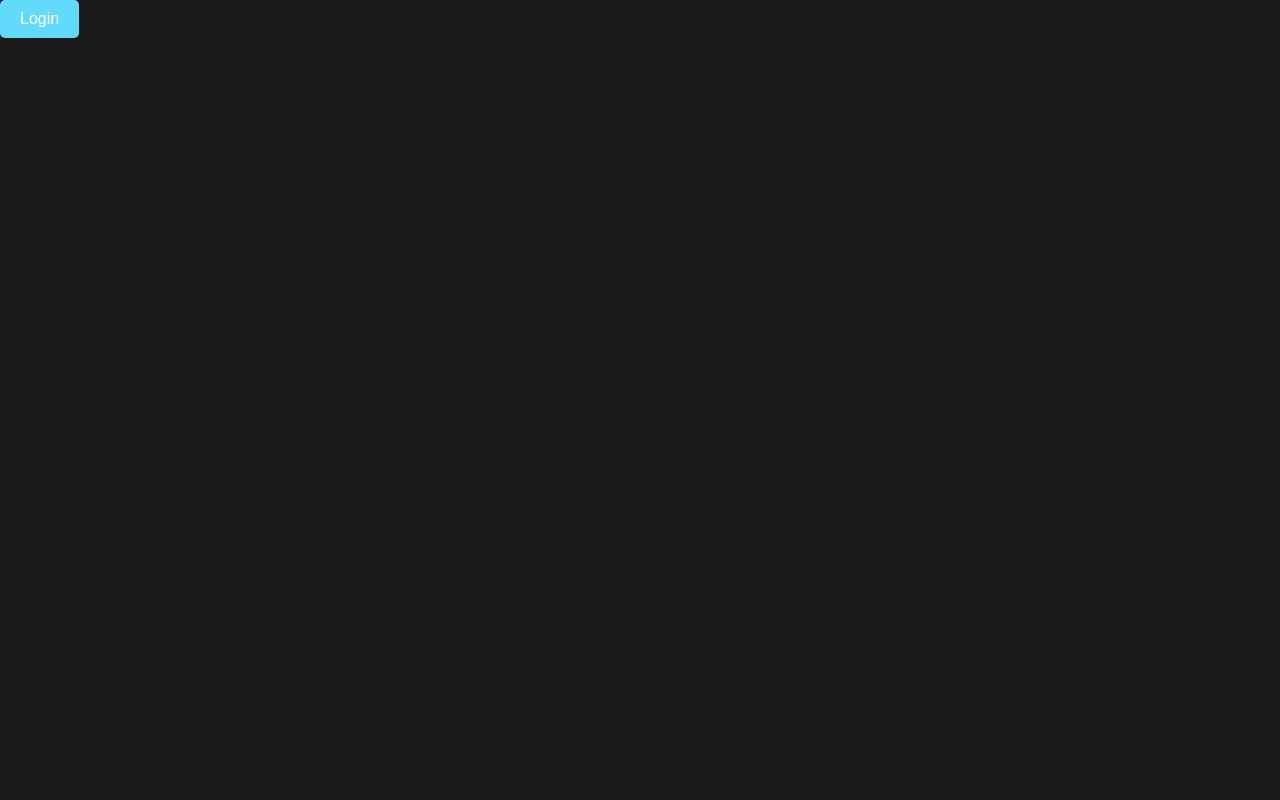
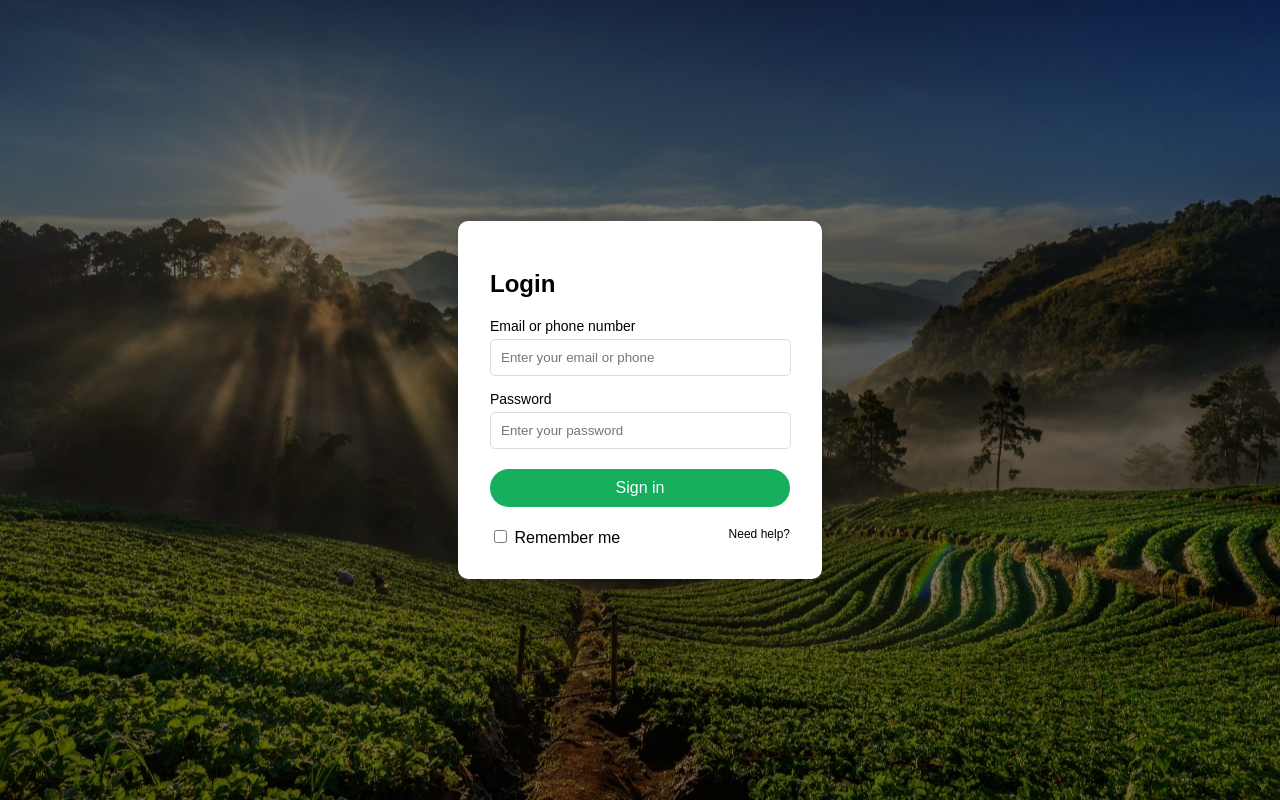
Before and after one commit to rodrivmac1/smartfarm, a React (Create React App) app: page / in a window 1280 px wide. Built offline with nearby package versions, Linux system fonts and the light colour scheme.

Commit message:
Se agrega el login.

```diff
--- a/src/Login.css
+++ b/src/Login.css
@@ -1,14 +1,117 @@
+.login-container {
+  display: flex;
+  justify-content: center;
+  align-items: center;
+  height: 100vh;
+  background-image: url('./assets/Fondo.jpg');  /* Imagen de fondo */
+  background-size: cover;
+  background-position: center;
+  position: relative;
+}
+
+/* Agregar transparencia al fondo del contenedor */
+.login-container::after {
+  content: '';
+  position: absolute;
+  top: 0;
+  left: 0;
+  right: 0;
+  bottom: 0;
+  background-color: rgba(0, 0, 0, 0.5); /* Transparencia ajustada */
+  z-index: 0;
+}
+
+/* Contenedor de la caja de login */
+.login-box {
+  position: relative;
+  background-color: white;
+  border-radius: 10px;
+  padding: 2rem;
+  box-shadow: 0 4px 8px rgba(0, 0, 0, 0.1);
+  width: 300px;
+  text-align: left;
+  z-index: 1; /* Mantener la caja por encima del fondo */
+}
+
+/* Ajusta el contenido, manteniéndolo por encima del fondo */
+.login-container > * {
+  position: relative;
+  z-index: 1; /* Evita que el contenido sea afectado por la capa de transparencia */
+}
+
+
+/* Título de login */
+.login-title {
+  font-size: 24px;
+  font-weight: bold;
+  margin-bottom: 20px;
+  text-align: left;
+}
+
+/* Grupo de entrada */
+.input-group {
+  margin-bottom: 15px;
+}
+
+.input-group label {
+  display: block;
+  margin-bottom: 5px;
+  font-size: 14px;
+  text-align: left;
+}
+
+.input-group input {
+  width: 93%;
+  padding: 10px;
+  border: 1px solid #ddd;
+  border-radius: 5px;
+}
+
 button {
-  background-color: #61dafb;
+  background-color: #14AE5C;
   color: white;
   border: none;
-  border-radius: 5px;
+  border-radius: 20px;
   padding: 10px 20px;
   font-size: 16px;
   cursor: pointer;
   transition: background-color 0.3s;
+  width: 100%; /* Botón más largo, ocupa el ancho completo del contenedor */
+  display: block; /* Botón en bloque para poder centrarlo */
+  margin: 20px auto; /* Centra el botón horizontalmente */
 }
 
 button:hover {
   background-color: #21a1f1;
 }
+
+.login-btn:hover {
+  background-color: #bbb;
+}
+
+/* Opciones de login */
+.login-options {
+  display: flex;
+  justify-content: space-between;
+  margin-top: 10px;
+}
+
+.help-link {
+  text-decoration: none;
+  color: #000;
+  font-size: 12px;
+}
+
+.help-link:hover {
+  text-decoration: underline;
+}
+
+.logo-container {
+  text-align: center; /* Centra el logotipo horizontalmente */
+  margin-bottom: 20px; /* Añade espacio debajo del logotipo */
+}
+
+.login-logo {
+  max-width: 100px; /* Ajusta el tamaño máximo del logotipo */
+  height: auto; /* Mantén la proporción del logotipo */
+}
--- a/src/Login.js
+++ b/src/Login.js
@@ -1,17 +1,39 @@
 import React from 'react';
 import { useNavigate } from 'react-router-dom';
 import './Login.css';
+import backgroundImage from './assets/Fondo.jpg'; // Ajusta la ruta si es necesario
+//import logo from '../assets/logo.png';
 
 function Login() {
   const navigate = useNavigate();
 
-  const handleLogin = () => {
-    navigate('/dashboard');
+  const handleLogin = (e) => {
+    e.preventDefault(); // Evita la recarga de página al enviar el formulario
+    navigate('/dashboard'); // Navega al dashboard
   };
 
   return (
-    <div>
-      <button onClick={handleLogin}>Login</button>
+    <div className="login-container" style={{ backgroundImage: `url(${backgroundImage})` }}>
+      <div className="login-box">
+        <h1 className="login-title">Login</h1>
+        <form onSubmit={handleLogin}>
+          <div className="input-group">
+            <label>Email or phone number</label>
+            <input type="text" placeholder="Enter your email or phone" />
+          </div>
+          <div className="input-group">
+            <label>Password</label>
+            <input type="password" placeholder="Enter your password" />
+          </div>
+          <button className="login-btn" type="submit">Sign in</button>
+          <div className="login-options">
+            <label>
+              <input type="checkbox" /> Remember me
+            </label>
+            <a href="/" className="help-link">Need help?</a>
+          </div>
+        </form>
+      </div>
     </div>
   );
 }
```
Also changed, not shown: public/Fondo.jpg (added), src/assets/Fondo.jpg (added).
